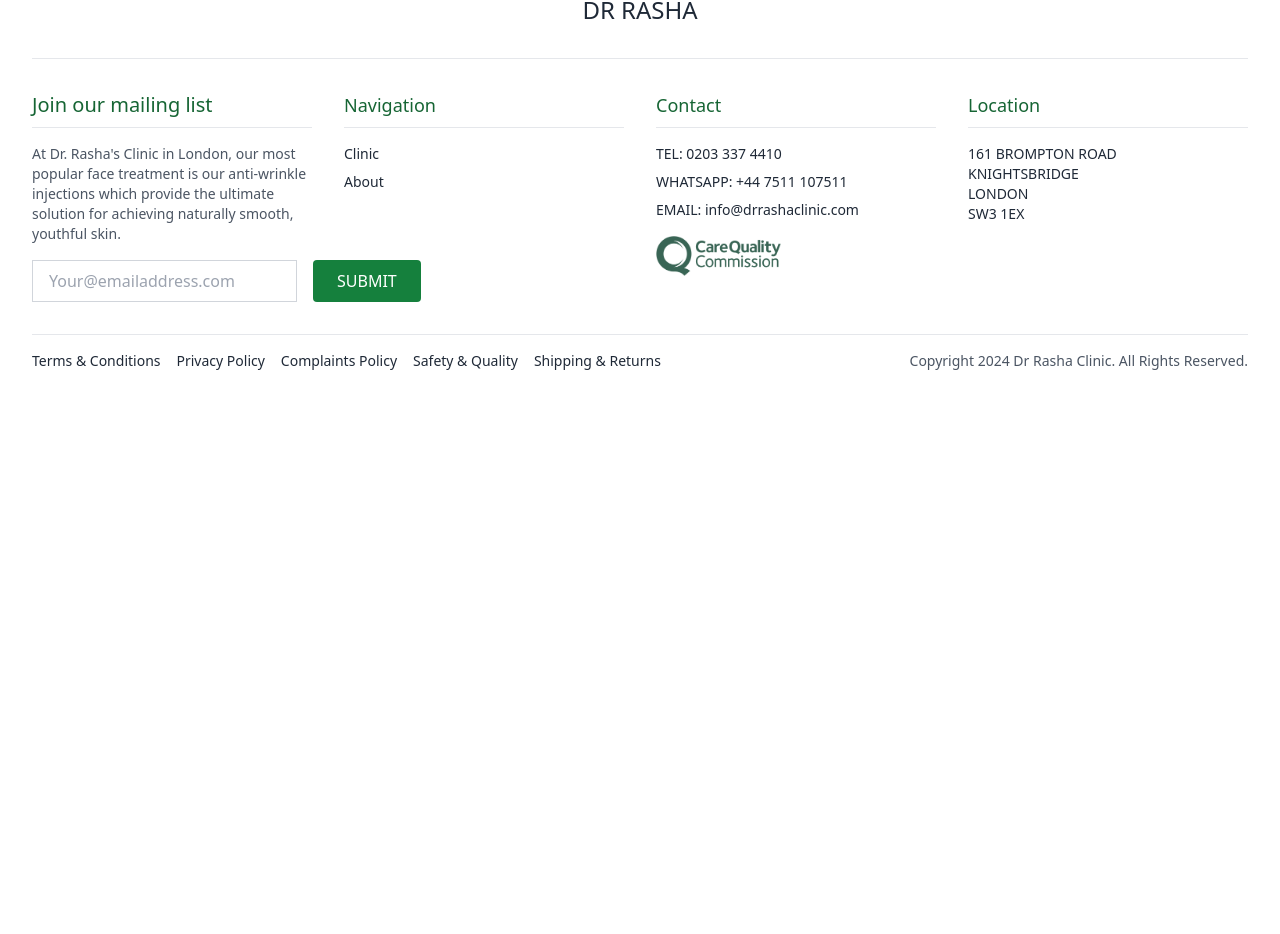
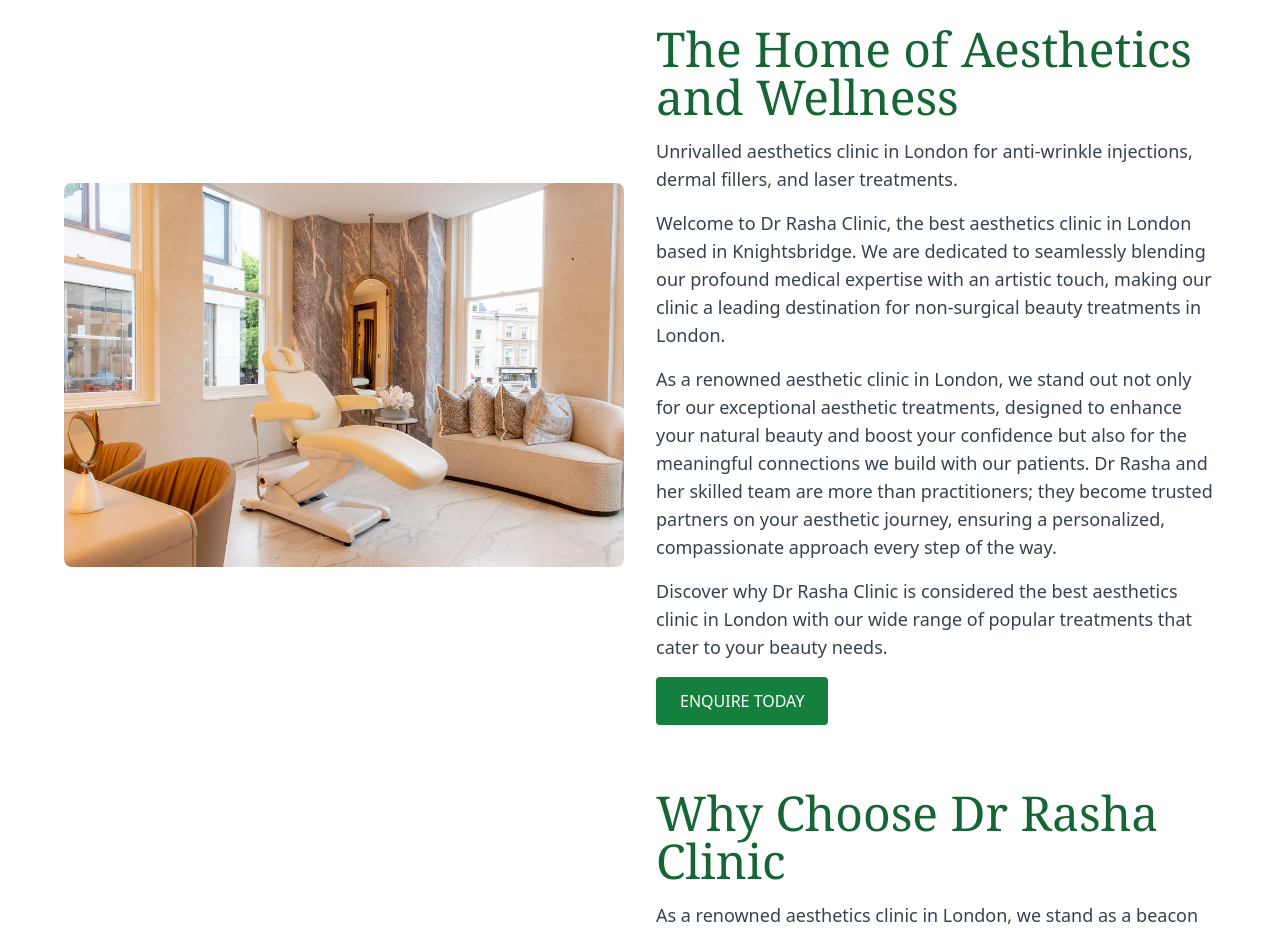
Before and after one commit to adewale-codes/Facey, a Next.js app: page /clinic in a window 1280 px wide. Shown: the part 775-1709 px from the top of the page. Before the commit the page ends 1178 px from the top, so only its background shows below. Built offline with nearby package versions, Linux system fonts and the light colour scheme.

Commit message:
added wellness section for the clinic page

```diff
--- /dev/null
+++ b/app/clinic/components/WellnessSection.tsx
@@ -0,0 +1,80 @@
+'use client';
+
+import React from 'react';
+import Link from 'next/link';
+
+interface Block {
+  title: string;
+  paragraphs: string[];
+  image: string;
+  alt: string;
+  ctaHref?: string;
+  ctaText?: string;
+}
+
+const blocks: Block[] = [
+  {
+    title: 'The Home of Aesthetics and Wellness',
+    paragraphs: [
+      'Unrivalled aesthetics clinic in London for anti-wrinkle injections, dermal fillers, and laser treatments.',
+      'Welcome to Dr Rasha Clinic, the best aesthetics clinic in London based in Knightsbridge. We are dedicated to seamlessly blending our profound medical expertise with an artistic touch, making our clinic a leading destination for non-surgical beauty treatments in London.',
+      'As a renowned aesthetic clinic in London, we stand out not only for our exceptional aesthetic treatments, designed to enhance your natural beauty and boost your confidence but also for the meaningful connections we build with our patients. Dr Rasha and her skilled team are more than practitioners; they become trusted partners on your aesthetic journey, ensuring a personalized, compassionate approach every step of the way.',
+      'Discover why Dr Rasha Clinic is considered the best aesthetics clinic in London with our wide range of popular treatments that cater to your beauty needs.'
+    ],
+    image: '/images/12.webp',
+    alt: 'Wellness Treatment Room',
+    ctaHref: '/contact',
+    ctaText: 'Enquire Today',
+  },
+  {
+    title: 'Why Choose Dr Rasha Clinic',
+    paragraphs: [
+      'As a renowned aesthetics clinic in London, we stand as a beacon of excellence and inclusivity, dedicated to addressing both the specific concerns of Middle Eastern women and our local clients in London. Our unwavering commitment to understanding and treating problems such as hyperpigmentation, thinning skin/hair, and ageing skin sets us apart, making us one of the best aesthetics clinics in London',
+      'We specialise in offering personalised aesthetic treatments, tailoring our approach to meet the unique needs of our valued patients. Our holistic care ensures a wide range of non-surgical beauty treatments, making our clinic the go-to cosmetic clinic in London.',
+      'In the dynamic world of aesthetic treatments, staying ahead is paramount. Dr Rasha Clinic prides itself on being at the forefront of innovation. We consistently adopt the latest techniques and cutting-edge technology to enhance our patients experience and deliver exceptional results. When you choose Dr Rasha Clinic, you choose a trusted partner on the journey to a more radiant and rejuvenated you from head to toe.'
+    ],
+    image: '/images/13.webp',
+    alt: 'Clinic Interior',
+    ctaHref: '/about',
+    ctaText: 'Learn More',
+  },
+];
+
+const WellnessSection: React.FC = () => (
+  <section id="wellness" className="py-16 px-4 md:px-8 lg:px-16 space-y-16">
+    {blocks.map((block) => (
+      <div
+        key={block.title}
+        className="max-w-7xl mx-auto flex flex-col md:flex-row items-center gap-8"
+      >
+        <div className="w-full md:w-1/2 h-96 overflow-hidden rounded-lg">
+          <img
+            src={block.image}
+            alt={block.alt}
+            className="w-full h-full object-cover"
+          />
+        </div>
+        <div className="w-full md:w-1/2 space-y-4">
+          <h2 className="text-4xl md:text-5xl font-serif text-green-800">
+            {block.title}
+          </h2>
+          {block.paragraphs.map((p, i) => (
+            <p key={i} className="text-base md:text-lg text-gray-700 leading-relaxed">
+              {p}
+            </p>
+          ))}
+          {block.ctaHref && block.ctaText && (
+            <Link
+              href={block.ctaHref}
+              className="inline-block bg-green-700 text-white uppercase font-medium px-6 py-3 rounded mt-4"
+            >
+              {block.ctaText}
+            </Link>
+          )}
+        </div>
+      </div>
+    ))}
+  </section>
+);
+
+export default WellnessSection;
--- a/app/clinic/page.tsx
+++ b/app/clinic/page.tsx
@@ -1,11 +1,15 @@
-import ClinicHero from './components/ClinicHero';
+import ClinicHero from "./components/ClinicHero";
+import WellnessSection from "./components/WellnessSection";
 
 export default function clinic() {
   return (
-    <ClinicHero
-      title="London&apos;s Best Aesthetics and Beauty Clinic"
-      subtitle="Unrivalled aesthetics clinic in London for anti&ndash;wrinkle injections, dermal fillers, and laser treatments"
-      imageSrc="/images/11.webp"
-    />
+    <>
+      <ClinicHero
+        title="London's Best Aesthetics and Beauty Clinic"
+        subtitle="Unrivalled aesthetics clinic in London for anti&ndash;wrinkle injections, dermal fillers, and laser treatments"
+        imageSrc="/images/11.webp"
+      />
+      <WellnessSection />
+    </>
   );
 }
```
Also changed, not shown: public/images/12.webp (added), public/images/13.webp (added).
